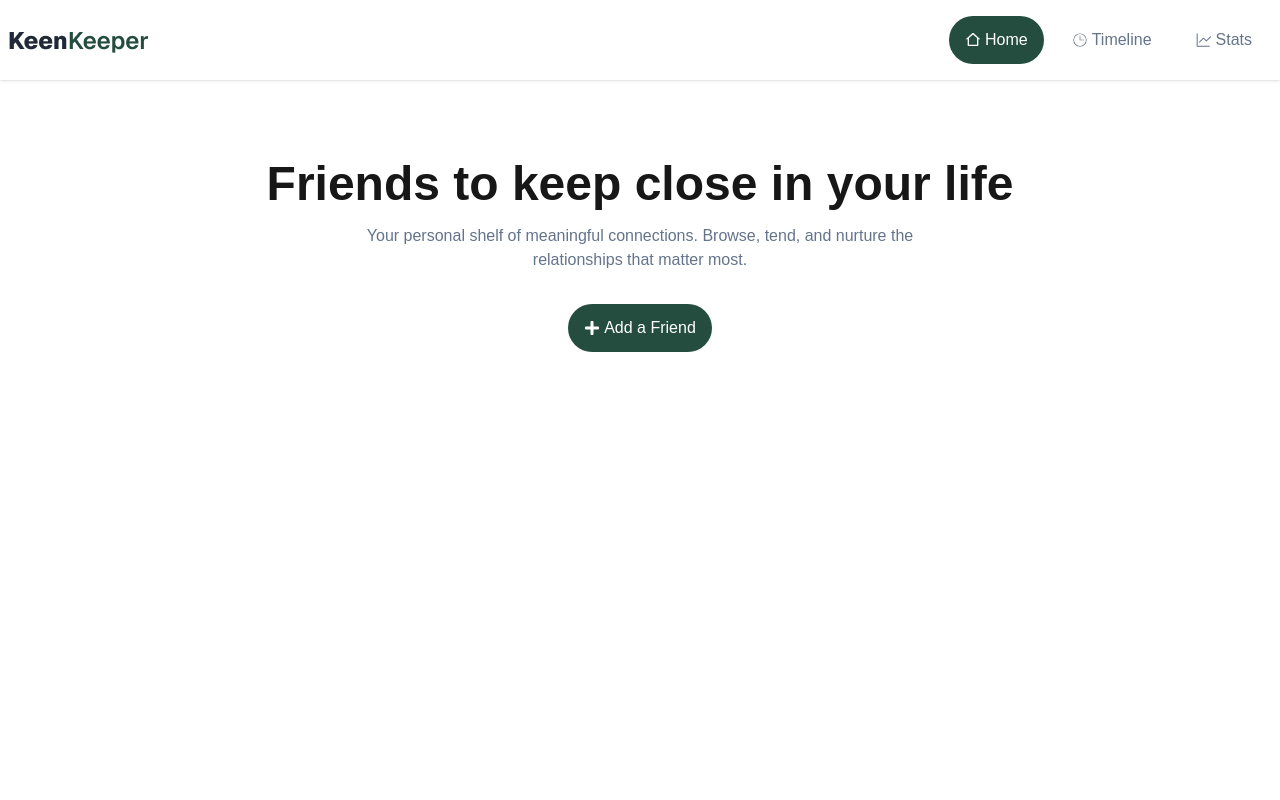
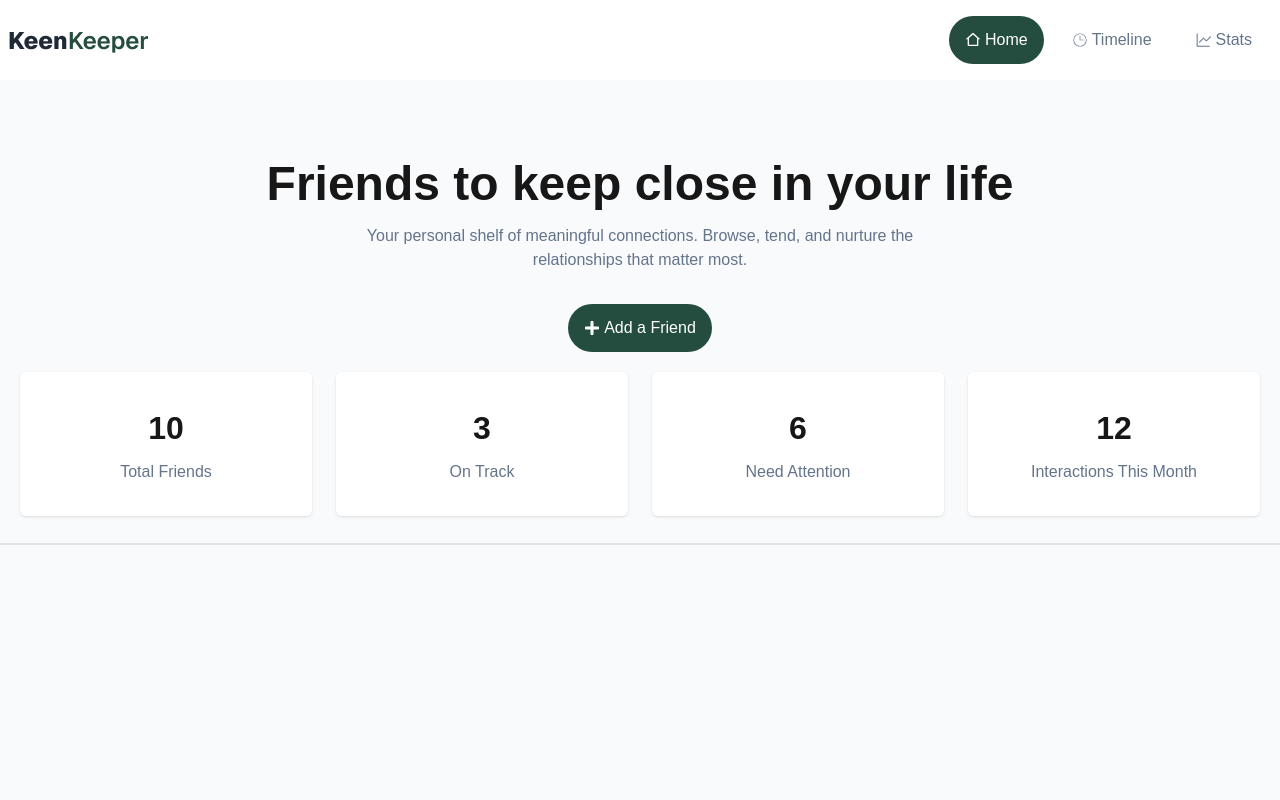
Before and after one commit to aseelrahman/b13-a7-keenkeeper, a Next.js app: page / in a window 1280 px wide. Shown: the top 800 px of the page. Built offline with nearby package versions, Linux system fonts and the light colour scheme.

Commit message:
start buinding home page

```diff
--- a/src/app/page.js
+++ b/src/app/page.js
@@ -3,8 +3,9 @@ import { FaPlus } from "react-icons/fa";
 
 export default function Home() {
   return (
+    <div className="bg-[#F8FAFC]">
       <div className="container mx-auto min-h-screen">
-      <div className="flex flex-col items-center text-center mt-20">
+        <div className="flex flex-col items-center text-center pt-20">
           <h1 className="text-5xl font-bold">
             Friends to keep close in your life
           </h1>
@@ -16,6 +17,27 @@ export default function Home() {
             <FaPlus /> Add a Friend
           </button>
         </div>
+        <div className="grid grid-cols-1 sm:grid-cols-2 md:grid-cols-3 lg:grid-cols-4 gap-6 mt-10 m-10 sm:m-5">
+          <div className="bg-[#FFFFFF] text-center flex flex-col gap-2 py-8 rounded-md shadow">
+            <span className="text-[32px] font-semibold">10</span>
+            <span className="text-[#64748B]">Total Friends</span>
+          </div>
+          <div className="bg-[#FFFFFF] text-center flex flex-col gap-2 py-8 rounded-md shadow">
+            <span className="text-[32px] font-semibold">3</span>
+            <span className="text-[#64748B]">On Track</span>
+          </div>
+          <div className="bg-[#FFFFFF] text-center flex flex-col gap-2 py-8 rounded-md shadow">
+            <span className="text-[32px] font-semibold">6</span>
+            <span className="text-[#64748B]">Need Attention</span>
+          </div>
+          <div className="bg-[#FFFFFF] text-center flex flex-col gap-2 py-8 rounded-md shadow">
+            <span className="text-[32px] font-semibold">12</span>
+            <span className="text-[#64748B]">Interactions This Month</span>
+          </div>
+        </div>
+
+        <div className="divider"></div>
+      </div>
     </div>
   );
 }
--- a/src/app/stats/page.jsx
+++ b/src/app/stats/page.jsx
@@ -1,11 +1,5 @@
-
-
 const Stats = () => {
-    return (
-        <div>
-
-        </div>
-    );
+  return <div className="container mx-auto min-h-screen"></div>;
 };
 
 export default Stats;
--- a/src/app/timeline/page.jsx
+++ b/src/app/timeline/page.jsx
@@ -1,11 +1,5 @@
-
-
 const TimeLine = () => {
-    return (
-        <div>
-
-        </div>
-    );
+  return <div className="container mx-auto min-h-screen"></div>;
 };
 
 export default TimeLine;
--- /dev/null
+++ b/src/component/FriendCard.jsx
@@ -0,0 +1,7 @@
+import React from "react";
+
+const FriendCard = () => {
+  return <div></div>;
+};
+
+export default FriendCard;
```
Lines whose indentation alone changed are shown as unchanged.
